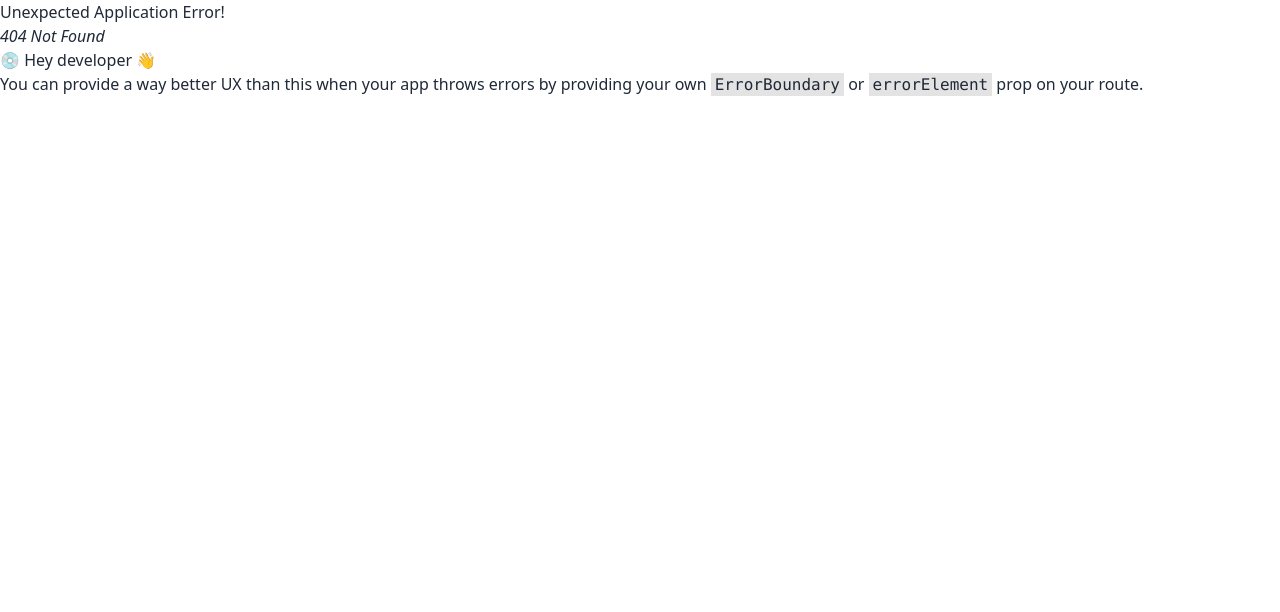
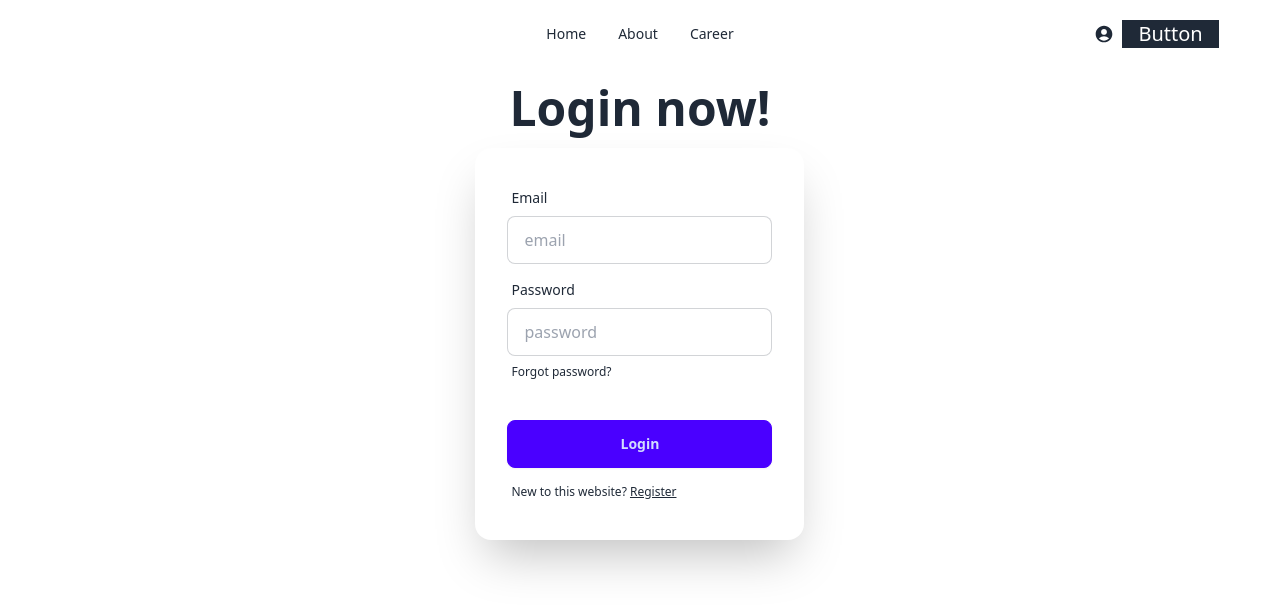
Before and after one commit to Abdallah-BinSaif/Dragon_news, a React (Vite) app: page /auth/login in a window 1280 px wide. Before the commit this address had no page. Shown: the top 612 px of the page. Built offline with nearby package versions, Linux system fonts and the light colour scheme.

Commit message:
auth section login page work

```diff
--- a/src/components/Navbar.jsx
+++ b/src/components/Navbar.jsx
@@ -9,7 +9,7 @@ const Navbar = () => {
         <li><NavLink to={"/"}>Career</NavLink></li>
     </>
     return (
-        <div className="navbar bg-base-100">
+        <div className="navbar bg-base-100 w-11/12 mx-auto">
             <div className="navbar-start">
                 <div className="dropdown">
                     <div tabIndex={0} role="button" className="btn btn-ghost lg:hidden">
--- /dev/null
+++ b/src/components/authentication/Login.jsx
@@ -0,0 +1,43 @@
+import React from 'react';
+import {Link} from "react-router-dom";
+
+const Login = () => {
+    return (
+        <div className={"min-h-[100vh-10px] flex justify-center items-center"}>
+                <div className="hero-content flex-col">
+                    <div className="text-center lg:text-left">
+                        <h1 className="text-5xl font-bold">Login now!</h1>
+                    </div>
+                    <div className="card bg-base-100 w-full max-w-sm shrink-0 shadow-2xl">
+                        <form className="card-body">
+                            <div className="form-control">
+                                <label className="label">
+                                    <span className="label-text">Email</span>
+                                </label>
+                                <input type="email" placeholder="email" className="input input-bordered" required/>
+                            </div>
+                            <div className="form-control">
+                                <label className="label">
+                                    <span className="label-text">Password</span>
+                                </label>
+                                <input type="password" placeholder="password" className="input input-bordered"
+                                       required/>
+                                <label className="label">
+                                    <a href="#" className="label-text-alt link link-hover">Forgot password?</a>
+                                </label>
+                            </div>
+                            <div className="form-control mt-6">
+                                <button className="btn btn-primary">Login</button>
+                            </div>
+                            <label className="label">
+                                <p className="label-text-alt">New to this website? <Link className={"underline"} to={"/auth/register"}>Register</Link></p>
+                            </label>
+                        </form>
+
+                    </div>
+                </div>
+        </div>
+    );
+};
+
+export default Login;
--- /dev/null
+++ b/src/components/authentication/Register.jsx
@@ -0,0 +1,38 @@
+import React from 'react';
+
+const Register = () => {
+    return (
+        <div className={"min-h-[100vh-10px] flex justify-center items-center"}>
+            <div className="hero-content flex-col">
+                <div className="text-center lg:text-left">
+                    <h1 className="text-5xl font-bold">Register now!</h1>
+                </div>
+                <div className="card bg-base-100 w-full max-w-sm shrink-0 shadow-2xl">
+                    <form className="card-body">
+                        <div className="form-control">
+                            <label className="label">
+                                <span className="label-text">Email</span>
+                            </label>
+                            <input type="email" placeholder="email" className="input input-bordered" required/>
+                        </div>
+                        <div className="form-control">
+                            <label className="label">
+                                <span className="label-text">Password</span>
+                            </label>
+                            <input type="password" placeholder="password" className="input input-bordered"
+                                   required/>
+                            <label className="label">
+                                <a href="#" className="label-text-alt link link-hover">Forgot password?</a>
+                            </label>
+                        </div>
+                        <div className="form-control mt-6">
+                            <button className="btn btn-primary">Login</button>
+                        </div>
+                    </form>
+                </div>
+            </div>
+        </div>
+    );
+};
+
+export default Register;
--- /dev/null
+++ b/src/layouts/AuthLayout.jsx
@@ -0,0 +1,16 @@
+import React from 'react';
+import Navbar from "../components/Navbar.jsx";
+import {Outlet} from "react-router-dom";
+
+const AuthLayout = () => {
+    return (
+        <div>
+            <Navbar></Navbar>
+            <div className={"w-11/12 mx-auto"}>
+                <Outlet/>
+            </div>
+        </div>
+    );
+};
+
+export default AuthLayout;
```
Also changed, not shown: src/routes/Route.jsx (+14 -2 lines).
